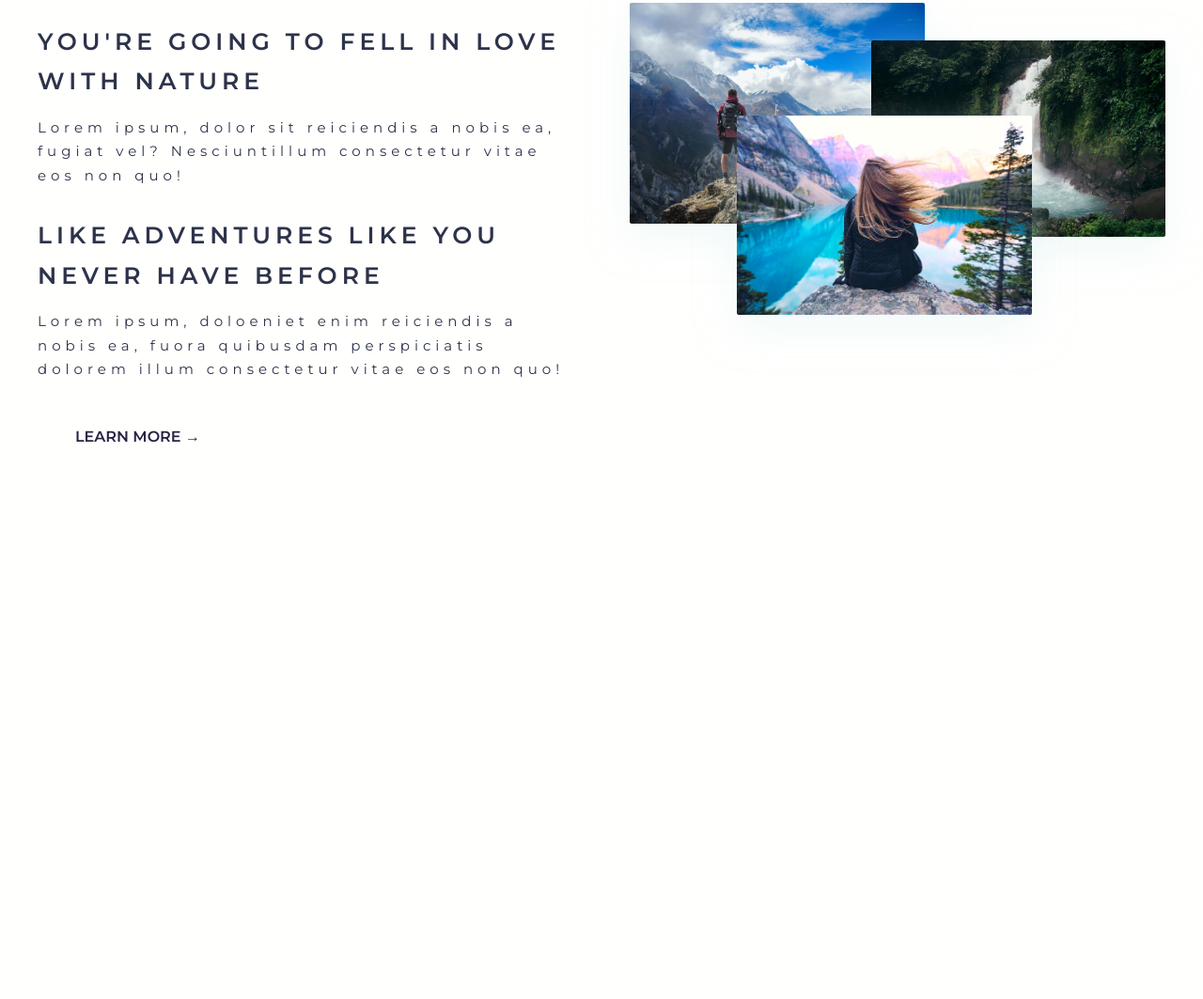
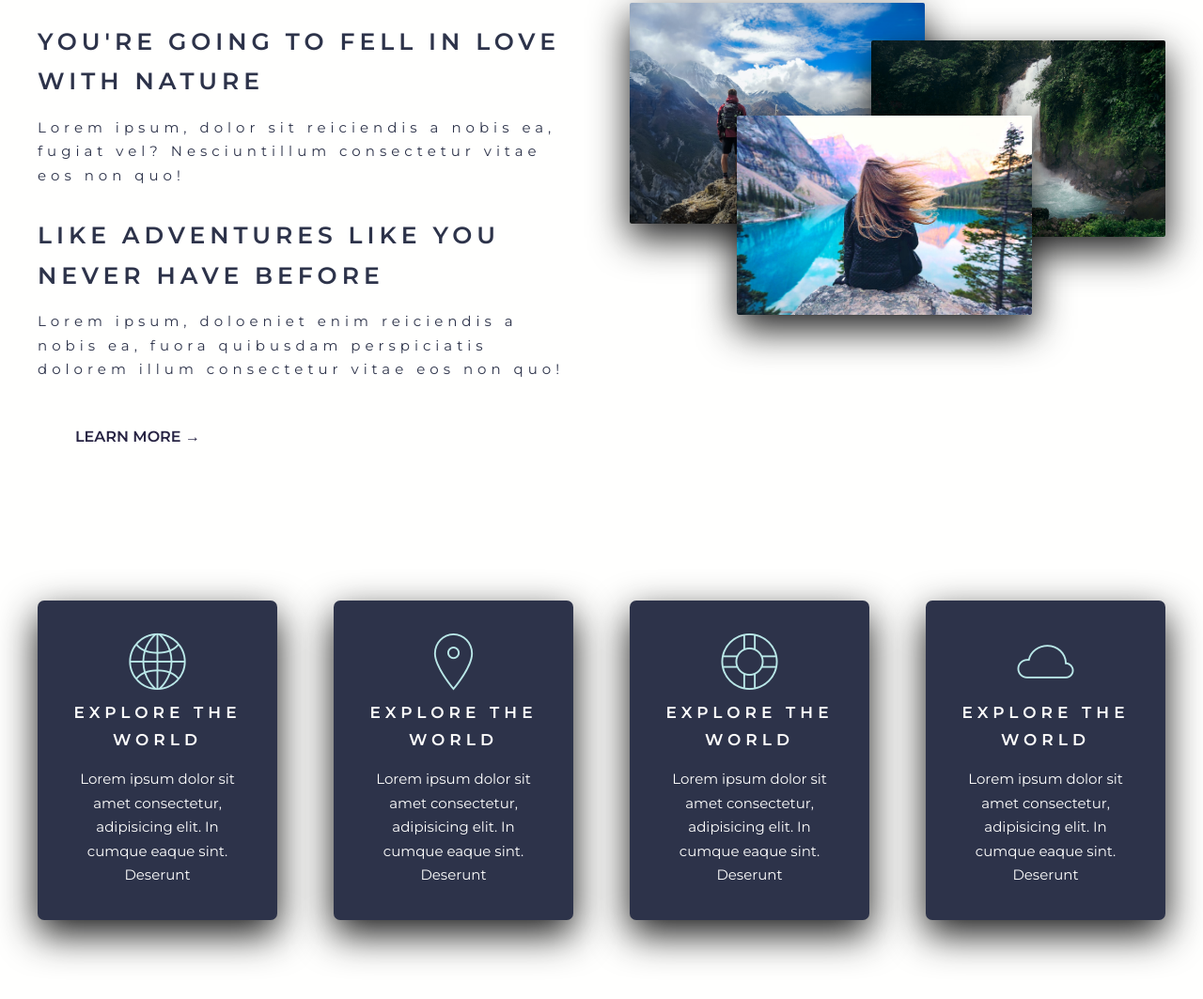
Before and after one commit to Alexey-Astapchik/Web-Page, a website: page index.html in a window 1280 px wide. Shown: the part 997-2060 px from the top of the page at 94% size. Before the commit the page ends 1490 px from the top, so only its background shows below. Drawn offline with Linux system fonts and the light colour scheme; files whose address does not match are found by name.

Commit message:
added new section

```diff
--- a/index.html
+++ b/index.html
@@ -3,6 +3,7 @@
     <meta charset="UTF-8">
     <meta name="viewport" content="width=device-width, initial-scale=1.0">
     <link href="https://fonts.googleapis.com/css2?family=Martel:wght@200;300;400;600&family=Montserrat:ital,wght@0,100;0,200;0,400;0,600;0,700;1,100;1,200;1,300;1,600&display=swap" rel="stylesheet">
+    <link rel="stylesheet" href="css/icon.css">
     <link rel="stylesheet" href="css/style.css">
     <title>Document</title>
 </head>
@@ -44,6 +45,46 @@
                 </div>
             </div>
         </section>
+        <section class="section-features">
+            <div class="row">
+                <div class="col-1-of-4">
+                    <div class="feature-box">
+                        <i class="feature-box__icon icon-basic-world"></i>
+                        <h3 class="heading-tertiary u-margin-bottom-2">Explore the world</h3>
+                        <p class="feature-box_text">
+                            Lorem ipsum dolor sit amet consectetur, adipisicing elit. In cumque eaque sint. Deserunt
+                        </p>
+                    </div>
+                </div>
+                <div class="col-1-of-4">
+                    <div class="feature-box">
+                        <i class="feature-box__icon icon-basic-geolocalize-01"></i>
+                        <h3 class="heading-tertiary u-margin-bottom-2">Explore the world</h3>
+                        <p class="feature-box_text">
+                            Lorem ipsum dolor sit amet consectetur, adipisicing elit. In cumque eaque sint. Deserunt
+                        </p>
+                    </div>
+                </div>
+                <div class="col-1-of-4">
+                    <div class="feature-box">
+                        <i class="feature-box__icon icon-basic-life-buoy"></i>
+                        <h3 class="heading-tertiary u-margin-bottom-2">Explore the world</h3>
+                        <p class="feature-box_text">
+                            Lorem ipsum dolor sit amet consectetur, adipisicing elit. In cumque eaque sint. Deserunt
+                        </p>
+                    </div>
+                </div>
+                <div class="col-1-of-4">
+                    <div class="feature-box">
+                        <i class="feature-box__icon icon-basic-cloud"></i>
+                        <h3 class="heading-tertiary u-margin-bottom-2">Explore the world</h3>
+                        <p class="feature-box_text">
+                            Lorem ipsum dolor sit amet consectetur, adipisicing elit. In cumque eaque sint. Deserunt
+                        </p>
+                    </div>
+                </div>
+            </div>
+        </section>
     </main>
 </body>
 </html>
--- a/sass/abstracts/mixins.scss
+++ b/sass/abstracts/mixins.scss
@@ -0,0 +1,7 @@
+@mixin clearfix {
+    &::after{
+        content: "";
+        display: table;
+        clear: both;
+    }
+}
--- a/sass/components/composition.scss
+++ b/sass/components/composition.scss
@@ -2,7 +2,7 @@
     position: relative;
     &__photo{
         width: 55%;
-        box-shadow: 0 1.5rem 4rem rgba($background_secondary, .5);
+        box-shadow: 0 1.5rem 4rem rgba(black, .9);
         border-radius: 2px;
         position: absolute;
         z-index: 10;
@@ -25,7 +25,7 @@
         }
 
         &:hover{
-            outline: 1.5rem solid $color-btn;
+            // outline: 1.5rem solid $color-btn;
             transform: scale(1.05);
             box-shadow: 0 2.5rem 4rem rgba($background_secondary, .5);
             z-index: 20;
--- /dev/null
+++ b/sass/components/feature-box.scss
@@ -0,0 +1,24 @@
+.feature-box{
+    border-radius: 7px;
+    background-color: #2d334a;
+    color: #fffffe;
+    padding: 3.5rem;
+    box-shadow: 0 1.5rem 4rem rgba(black, .9);
+    text-align: center;
+    font-size: 1.5rem;
+    transition: all .5s;
+    .heading-tertiary{
+        margin-top: 1rem;
+        color: #fffffe;
+        font-size: 1.7rem;
+    }
+    &__icon{
+        font-size: 6rem;
+        margin-bottom: .5rem;
+        color: #bae8e8;
+    }
+}
+
+.feature-box:hover{
+    transform: scale(1.1);
+}
--- a/sass/layout/grid.scss
+++ b/sass/layout/grid.scss
@@ -5,7 +5,7 @@
     &:not(:last-child){
         margin-bottom: $gutter-vertical;
     }
-
+    @include clearfix;
     .col-1-of-2{
         width: calc((100% - #{$gutter-horizontal})/2);
         float: left;
@@ -13,5 +13,12 @@
             margin-right: $gutter-horizontal;
         }
     }
+    .col-1-of-4{
+        width: calc((100% - 3 * #{$gutter-horizontal})/4);
+        float: left;
+        &:not(:last-child){
+            margin-right: $gutter-horizontal;
+        }
+    }
 
 }
--- a/sass/main.scss
+++ b/sass/main.scss
@@ -11,6 +11,7 @@
 
 @import 'components/buttons.scss';
 @import 'components/composition.scss';
+@import 'components/feature-box.scss';
 
 @import 'layout/header.scss';
 @import 'layout/grid.scss';
--- a/sass/pages/home.scss
+++ b/sass/pages/home.scss
@@ -1,5 +1,9 @@
 .section__about{
-    // background-color: $background_secondary;
     padding: 25rem 0;
     margin-top: -20vh;
 }
+
+.section-features{
+    padding: 20rem 0;
+    margin-top: -38vh;
+}
```
Also changed, not shown: css/style.css.
